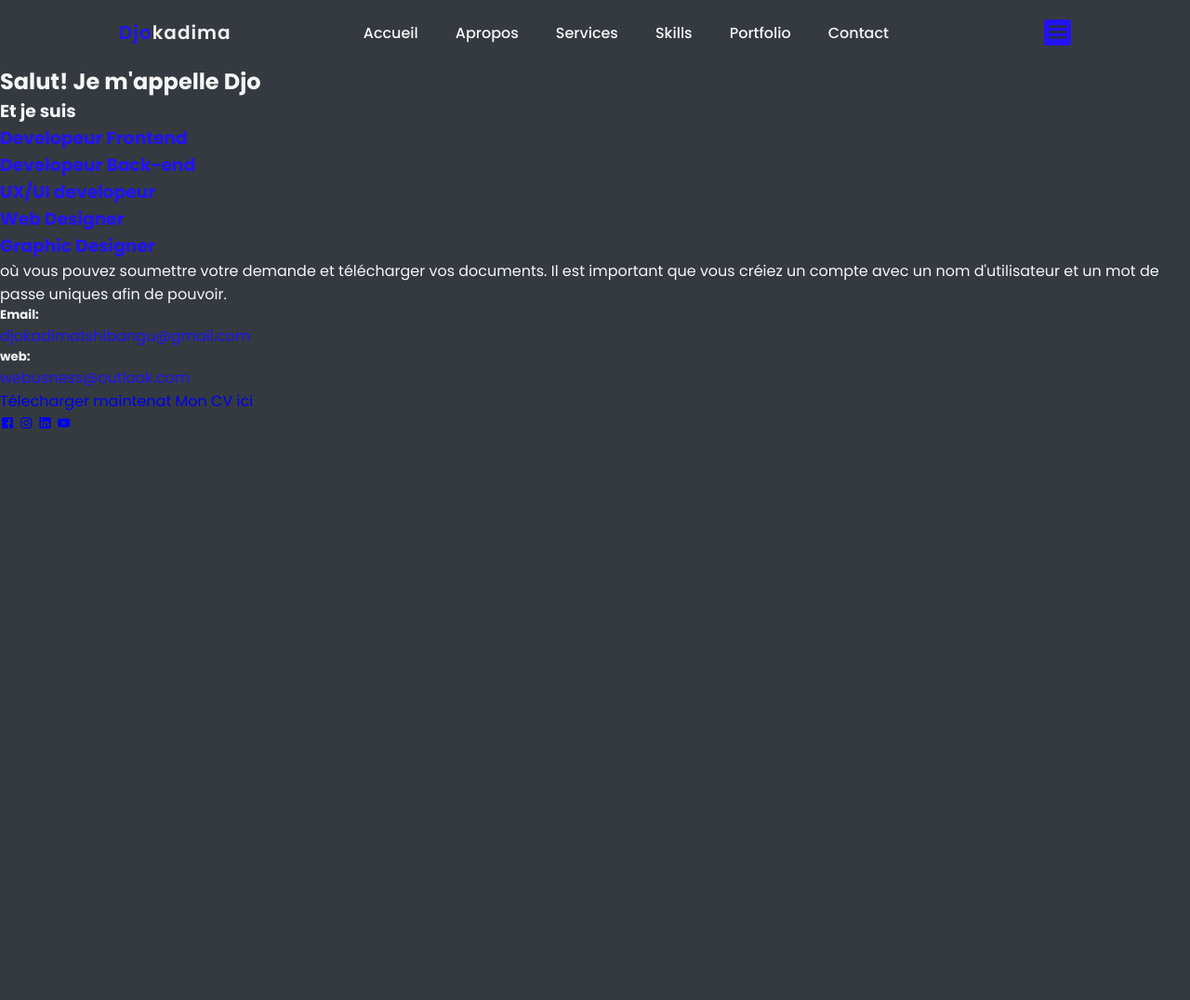
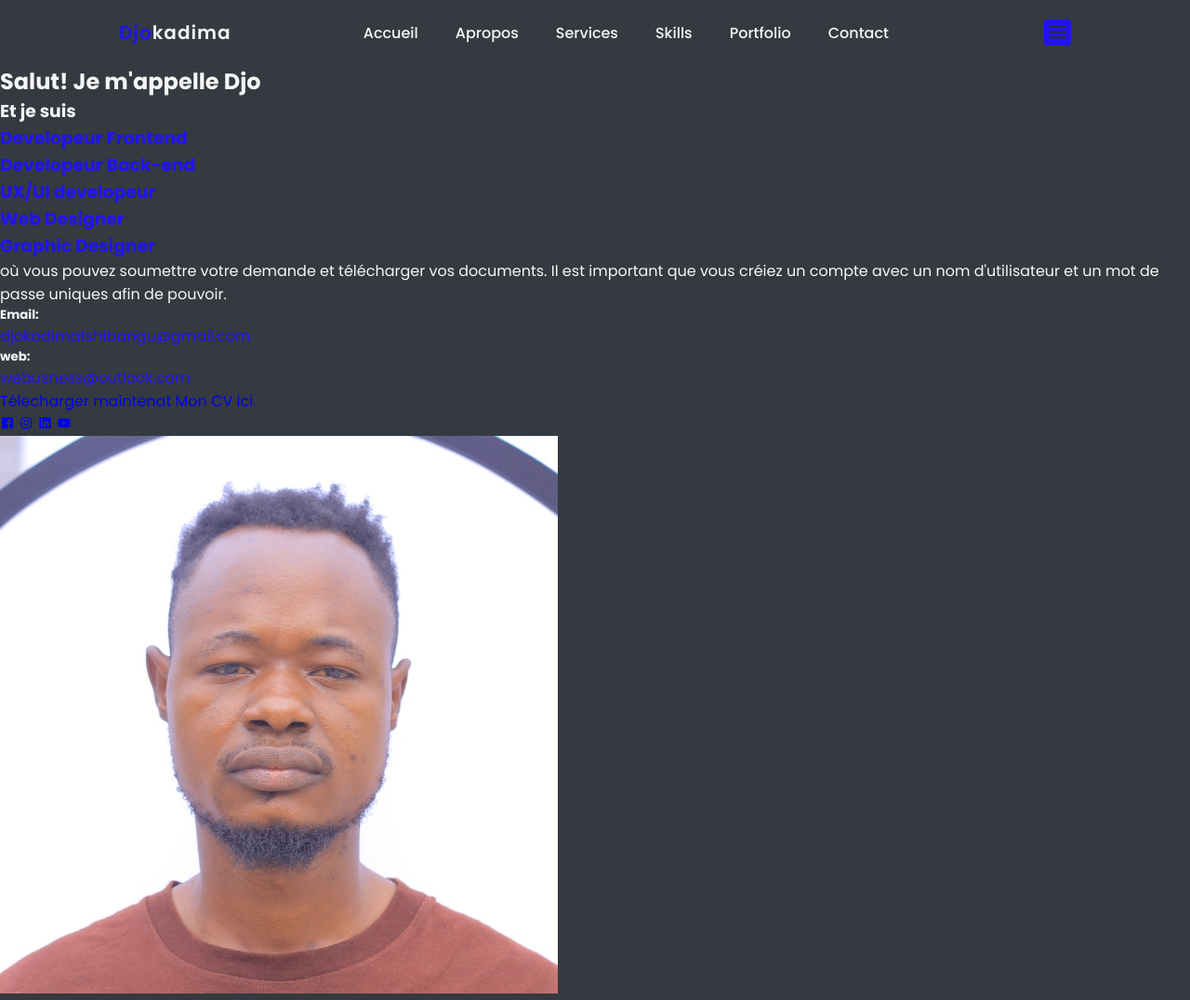
Before and after one commit to Shidisha/myPortfolio, a plain HTML site: page index.html in a window 1280 px wide. Shown: the whole page at 93% size. Before the commit the page ends 800 px from the top, so only its background shows below. Drawn offline with nearby package versions, Linux system fonts and the light colour scheme.

Commit message:
add image home page

```diff
--- a/index.html
+++ b/index.html
@@ -59,6 +59,11 @@
                 <a href="#"><i class='bx bxl-linkedin-square'></i></a>
                 <a href="#"><i class='bx bxl-youtube'></i></a>
             </div>
+            <div class="home-page">
+                <div class="img-box">
+                    <img src="/cropped-BLNK2393 (1).JPG" alt="image d'accueil">
+                </div>
+            </div>
 
         </div>
     </section>
```
Also changed, not shown: cropped-BLNK2393 (1).JPG (added).
